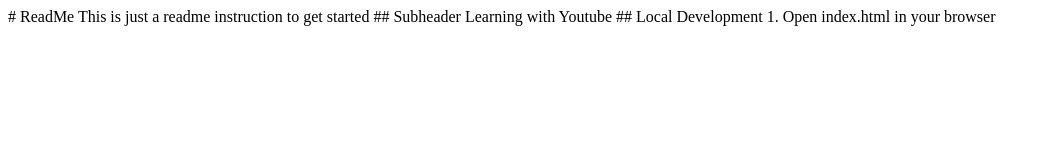
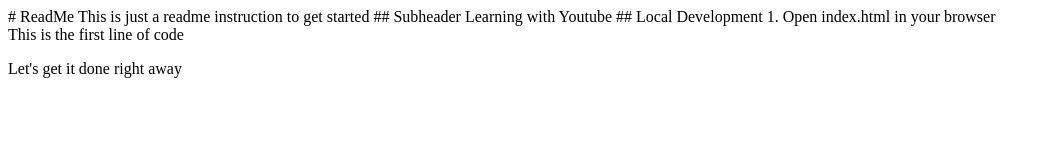
Before and after one commit to Blobes/Blobes, a plain HTML site: page Blobes/index.html in a window 1280 px wide. Shown: the whole page, without its empty margins (0-1051 px from the left). Drawn offline with Linux system fonts and the light colour scheme.

Commit message:
added first line

```diff
--- a/Blobes/index.html
+++ b/Blobes/index.html
@@ -9,3 +9,6 @@ Learning with Youtube
 ## Local Development
 
 1. Open index.html in your browser
+
+<div> This is the first line of code</div>
+<p>Let's get it done right away</p>
```
